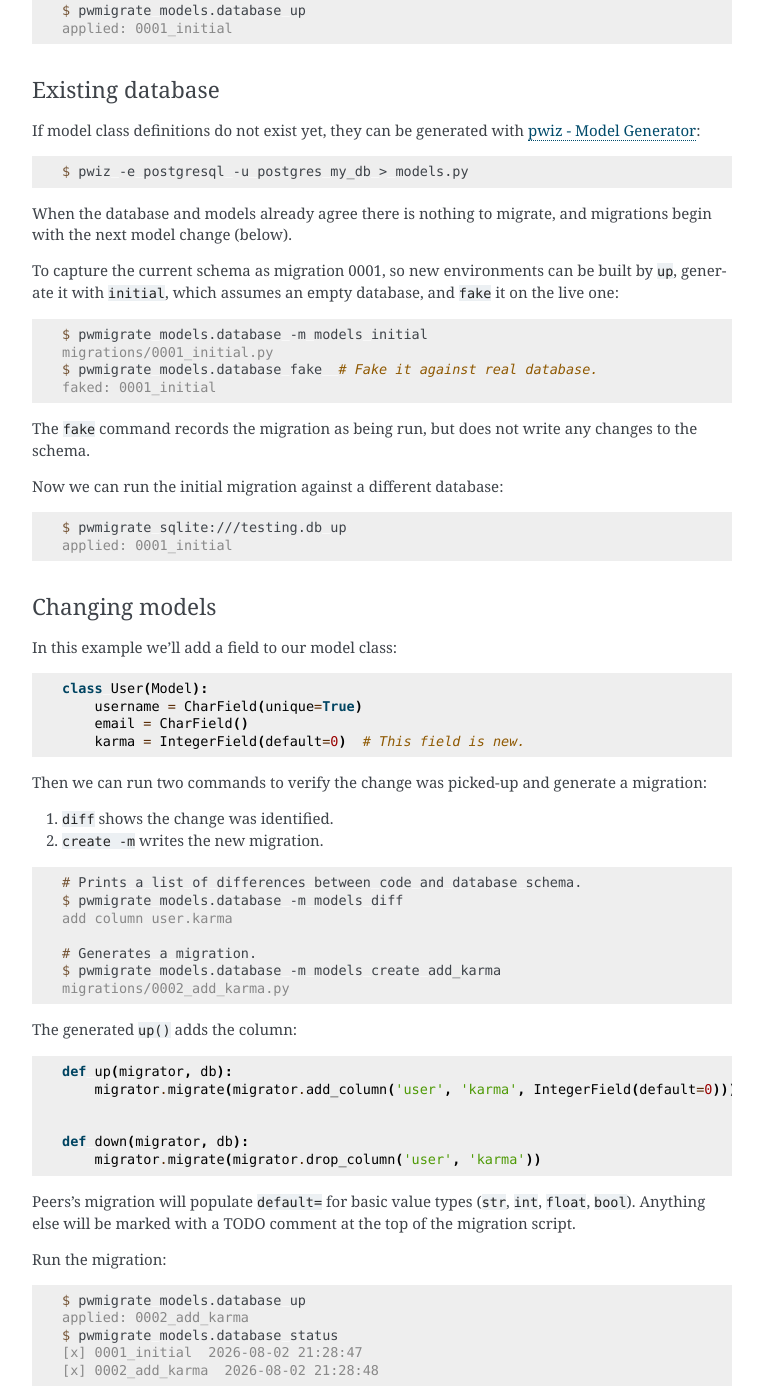
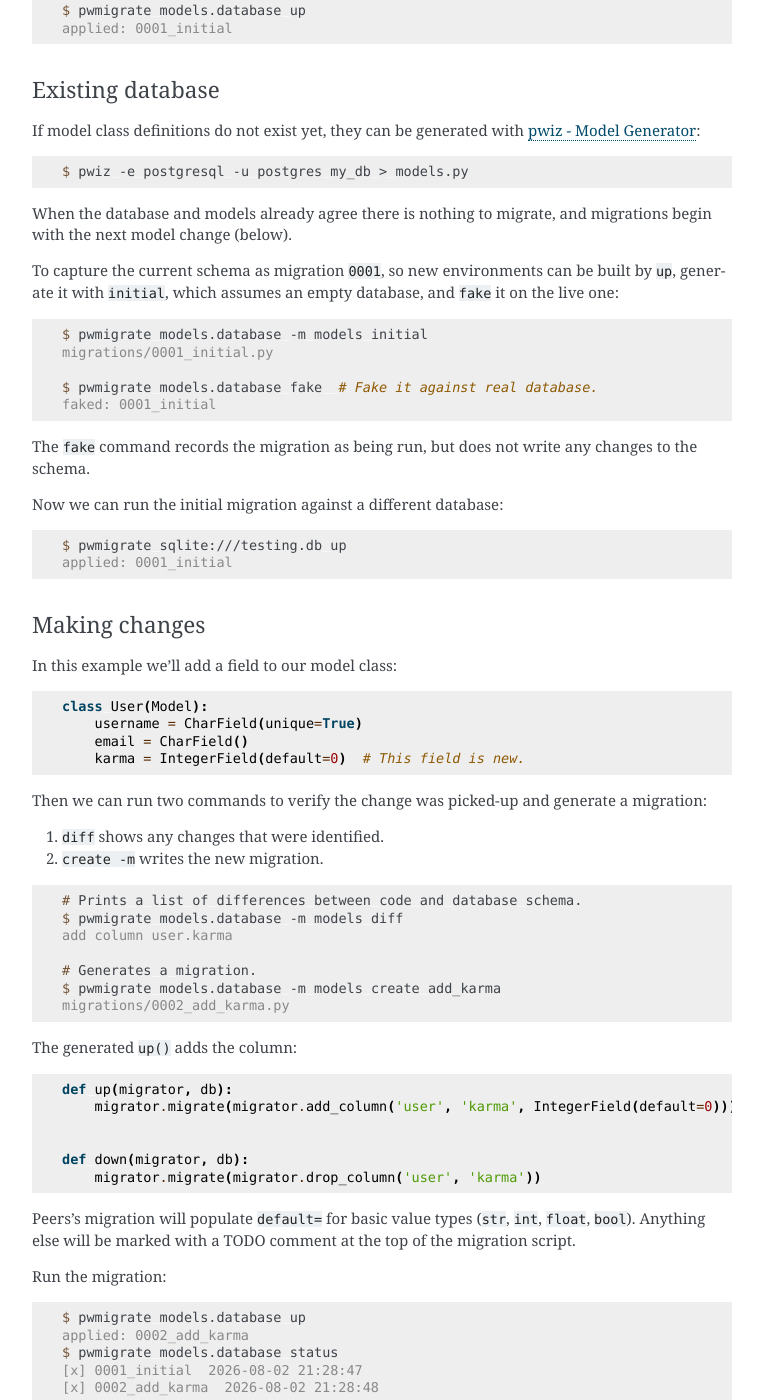
Before and after one commit to Star-DreamDev/myPeers, a Sphinx documentation site: the page built from docs/peers/db_tools.rst, in a window 1280 px wide and 1400 px high, scrolled down 11717 px. Shown: the whole window, without its empty margins (378-1141 px from the left). Built offline with Sphinx 7.4.7, drawn with Linux system fonts in a browser that asks for light colours; the version number could not be read and is left out; some of the changed text lies outside the part shown.

```diff
--- a/docs/peers/db_tools.rst
+++ b/docs/peers/db_tools.rst
@@ -194,7 +194,7 @@
    :param int stale_timeout: Seconds after which an idle connection is
        considered stale and will be discarded next time it would be reused.
    :param int timeout: Seconds to block when all connections are in use.
-       ``0`` blocks indefinitely; ``None`` (default) raises immediately.
+       ``0`` blocks indefinitely, ``None`` (default) raises immediately.
 
    Connections will not be closed exactly when they exceed their
    ``stale_timeout``. Instead, stale connections are only closed when a new
@@ -698,7 +698,7 @@
 When the database and models already agree there is nothing to migrate,
 and migrations begin with the next model change (below).
 
-To capture the current schema as migration 0001, so new environments can be
+To capture the current schema as migration ``0001``, so new environments can be
 built by ``up``, generate it with ``initial``, which assumes an empty
 database, and ``fake`` it on the live one:
 
@@ -706,6 +706,7 @@
 
    $ pwmigrate models.database -m models initial
    migrations/0001_initial.py
+
    $ pwmigrate models.database fake  # Fake it against real database.
    faked: 0001_initial
 
@@ -719,8 +720,8 @@
    $ pwmigrate sqlite:///testing.db up
    applied: 0001_initial
 
-Changing models
-^^^^^^^^^^^^^^^
+Making changes
+^^^^^^^^^^^^^^
 
 In this example we'll add a field to our model class:
 
@@ -734,7 +735,7 @@
 Then we can run two commands to verify the change was picked-up and generate a
 migration:
 
-1. ``diff`` shows the change was identified.
+1. ``diff`` shows any changes that were identified.
 2. ``create -m`` writes the new migration.
 
 .. code-block:: console
@@ -1219,7 +1220,7 @@
       :param list table_names: Only generate models for the given tables.
       :param bool literal_column_names: Use the exact database column names
           as field names (rather than converting to Python naming conventions).
-      :param bool bare_fields: Do not attempt to detect field types; use
+      :param bool bare_fields: Do not attempt to detect field types, use
           :class:`BareField` for all columns (**SQLite only**).
       :param bool include_views: Also generate models for views.
       :return: A dictionary mapping table-names to model classes.
```
Also changed, not shown: 1 other file.
